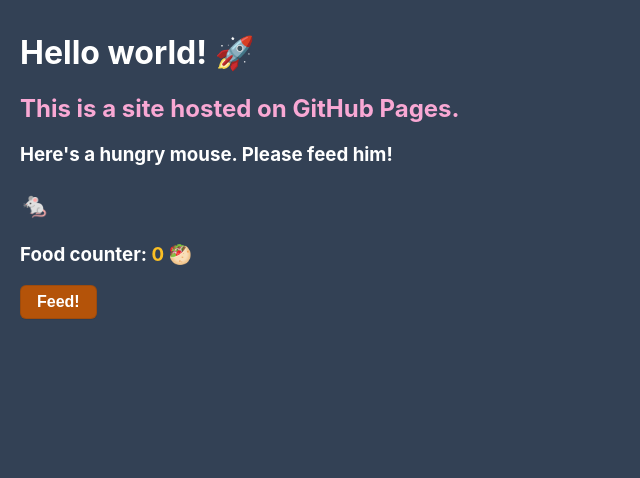
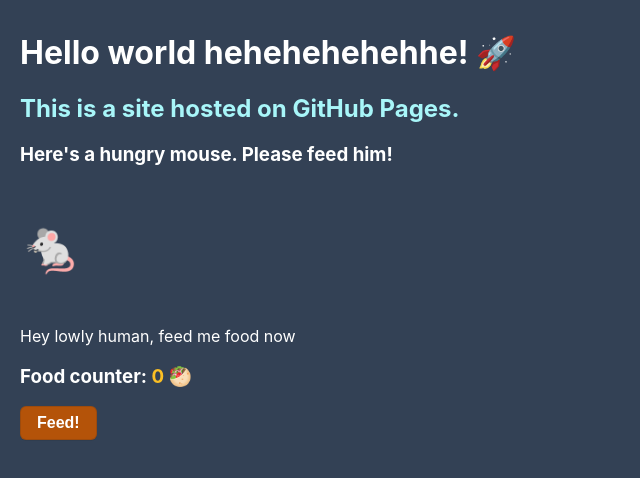
Before and after one commit to huangluo-nm2207/huangluo-nm2207.github.io, a plain HTML site: page index.html in a window 1280 px wide. Shown: the whole page, without its empty margins (0-640 px from the left). Drawn offline with Linux system fonts and the light colour scheme.

Commit message:
changed the size of the mouse and color of header!

```diff
--- a/index.html
+++ b/index.html
@@ -6,10 +6,11 @@
     <link rel="stylesheet" href="styles/styles.css" />
   </head>
   <body>
-    <h1>Hello world! 🚀</h1>
+    <h1>Hello world hehehehehehhe! 🚀</h1>
     <h2>This is a site hosted on GitHub Pages.</h2>
     <h3>Here's a hungry mouse. Please feed him!</h3>
     <h3 class="mouse">🐁</h3>
+    <p> Hey lowly human, feed me food now</p>
     <h3>Food counter: <span class="counter">0</span> 🥙</h3>
     <button>Feed!</button>
   </body>
--- a/styles/styles.css
+++ b/styles/styles.css
@@ -8,7 +8,7 @@ body {
 }
 
 .mouse {
-  font-size: 24px;
+  font-size: 50px;
 }
 
 .counter {
@@ -16,7 +16,7 @@ body {
 }
 
 h2 {
-  color: #f9a8d4;
+  color: #a8f6f9;
 }
 
 /* CSS */
```
